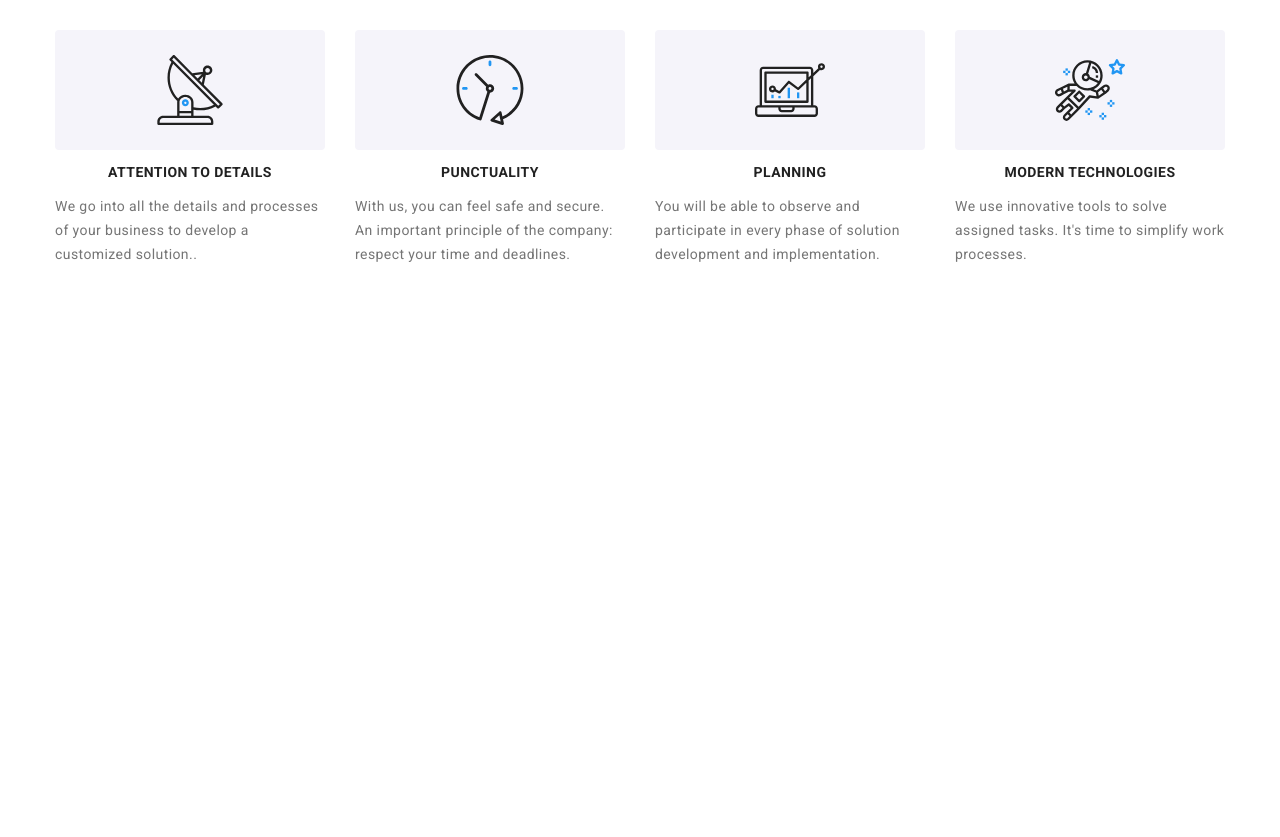
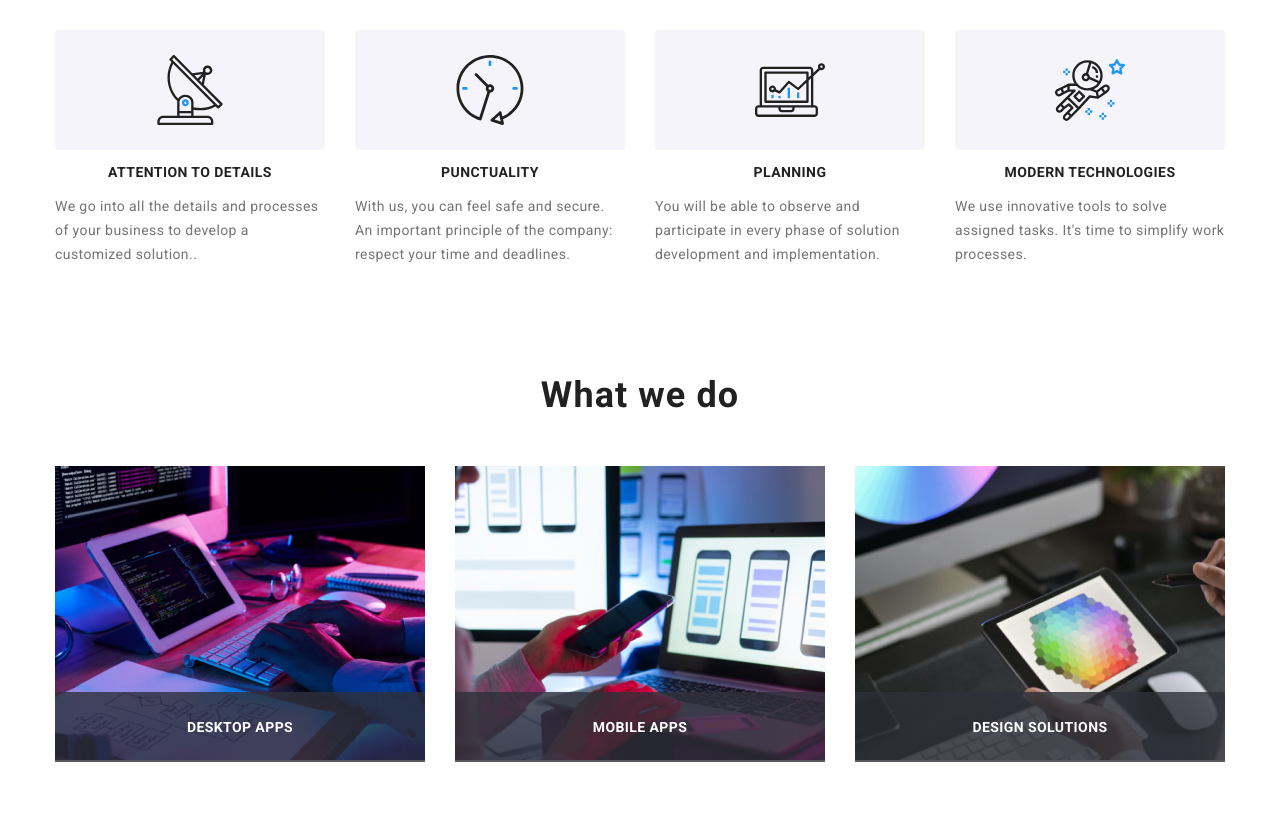
Before and after one commit to AlexStan141/WebStudio, a plain HTML site: page index.html in a window 1280 px wide. Shown: the part 722-1559 px from the top of the page. Before the commit the page ends 1018 px from the top, so only its background shows below. Drawn offline with nearby package versions, Linux system fonts and the light colour scheme; a script that the page names is missing.

Commit message:
Add responsive what-we-do

```diff
--- a/index.html
+++ b/index.html
@@ -177,7 +177,77 @@
                 </div>
             </section>
             <section class="what-we-do">
-                <div class="container what-we-do__container"></div>
+                <div class="container">
+                    <h3 class="what-we-do__title">What we do</h3>
+                    <ul class="what-we-do__images">
+                        <li>
+                            <div class="image-container">
+                                <picture class="image-container__image">
+                                    <source
+                                        media="screen and (min-width:1200px)"
+                                        srcset="
+                                            images/desktop/x1/image0.jpg 1x,
+                                            images/desktop/x2/image0.jpg 2x
+                                        "
+                                    />
+                                    <img
+                                        src=" images/desktop/x1/image0.jpg"
+                                        alt="Desktop apps"
+                                    />
+                                </picture>
+                                <div class="image-container__title-container">
+                                    <p class="image-container__title">
+                                        Desktop Apps
+                                    </p>
+                                </div>
+                            </div>
+                        </li>
+                        <li>
+                            <div class="image-container">
+                                <picture class="image-container__image">
+                                    <source
+                                        media="screen and (min-width:1200px)"
+                                        srcset="
+                                            images/desktop/x1/image1.jpg 1x,
+                                            images/desktop/x2/image1.jpg 2x
+                                        "
+                                    />
+                                    <img
+                                        src=" images/desktop/x1/image1.jpg"
+                                        alt="Mobile apps"
+                                    />
+                                </picture>
+                                <div class="image-container__title-container">
+                                    <p class="image-container__title">
+                                        Mobile apps
+                                    </p>
+                                </div>
+                            </div>
+                        </li>
+                        <li>
+                            <div class="image-container">
+                                <picture class="image-container__image">
+                                    <source
+                                        media="screen and (min-width:1200px)"
+                                        srcset="
+                                            images/desktop/x1/image2.jpg 1x,
+                                            images/desktop/x2/image2.jpg 2x
+                                        "
+                                    />
+                                    <img
+                                        src=" images/desktop/x1/image2.jpg"
+                                        alt="Design solutions"
+                                    />
+                                </picture>
+                                <div class="image-container__title-container">
+                                    <p class="image-container__title">
+                                        Design solutions
+                                    </p>
+                                </div>
+                            </div>
+                        </li>
+                    </ul>
+                </div>
             </section>
             <section class="our-team">
                 <div class="container our-team__container"></div>
--- a/sass/components/_what-we-do.scss
+++ b/sass/components/_what-we-do.scss
@@ -0,0 +1,52 @@
+.what-we-do {
+    display: none;
+}
+
+@media screen and (min-width: 1200px) {
+    .what-we-do {
+        margin-top: 94px;
+        display: block;
+
+        &__title {
+            font-family: "Roboto";
+            font-style: normal;
+            font-weight: 700;
+            font-size: 36px;
+            line-height: 42px;
+            text-align: center;
+            letter-spacing: 0.03em;
+            color: #212121;
+        }
+        &__images {
+            margin-top: 50px;
+            display: flex;
+            gap: 30px;
+            padding-left: 0px;
+            list-style: none;
+        }
+    }
+
+    .image-container {
+        &__title-container {
+            display: flex;
+            justify-content: center;
+            align-items: center;
+            width: 370px;
+            height: 70px;
+            background: rgba(47, 48, 58, 0.8);
+            position: relative;
+            bottom: 72px;
+        }
+
+        &__title {
+            font-family: "Roboto";
+            font-weight: 700;
+            font-size: 14px;
+            line-height: 16px;
+            text-align: center;
+            letter-spacing: 0.03em;
+            text-transform: uppercase;
+            color: #ffffff;
+        }
+    }
+}
--- a/sass/main.scss
+++ b/sass/main.scss
@@ -3,3 +3,4 @@
 @import "../sass/components/mobile-menu";
 @import "../sass/components/hero-section";
 @import "../sass/components/characteristics";
+@import "../sass/components/what-we-do.scss";
```
Also changed, not shown: css/main.min.css, images/desktop/x1/image0.jpg (added), images/desktop/x1/image1.jpg (added), images/desktop/x1/image2.jpg (added), images/desktop/x2/image0.jpg (added), images/desktop/x2/image1.jpg (added), images/desktop/x2/image2.jpg (added), 1 other file.
